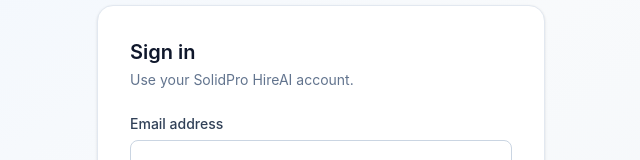
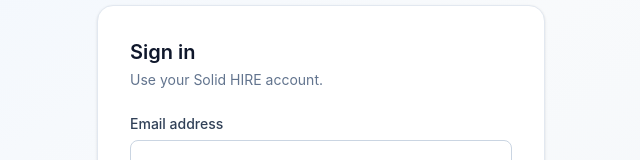
Before and after one commit to 230701203/SolidPro-HireAI, a React (Vite) app in the folder frontend/: page /login in a window 1280 px wide. Shown: the part 250-410 px from the top of the page, without its empty margins (319-959 px from the left). Built offline with nearby package versions, Linux system fonts and the light colour scheme; no server answers.

Commit message:
Rebrand product name to Solid HIRE

```diff
--- a/frontend/src/pages/auth/LoginPage.tsx
+++ b/frontend/src/pages/auth/LoginPage.tsx
@@ -57,7 +57,7 @@ export default function LoginPage() {
   return (
     <AuthLayout
       title="Sign in"
-      subtitle="Use your SolidPro HireAI account."
+      subtitle="Use your Solid HIRE account."
       footer={
         <>
           New candidate? <Link to="/register" className="font-medium text-brand-700 hover:underline">Create an applicant account</Link>
```
